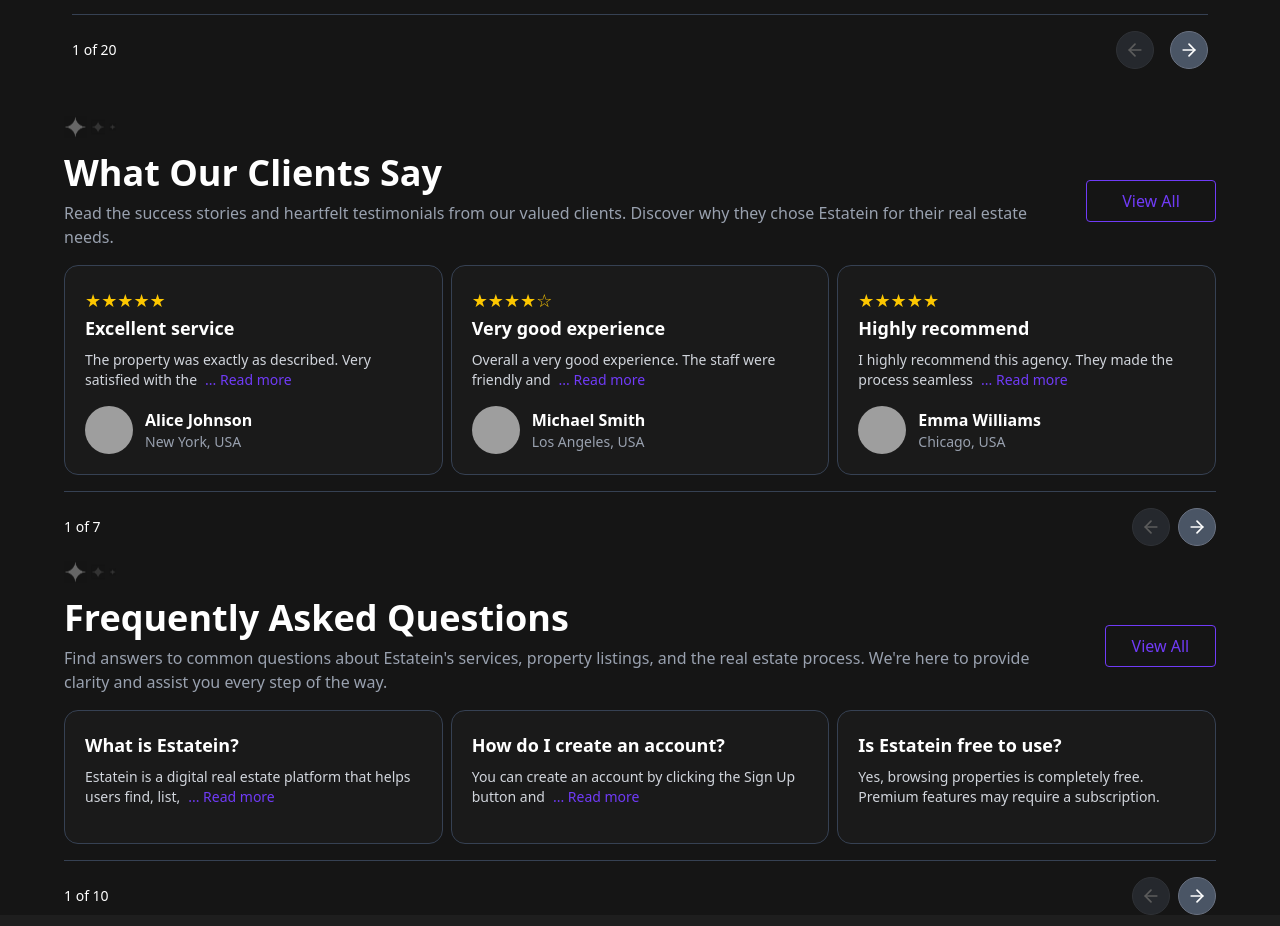
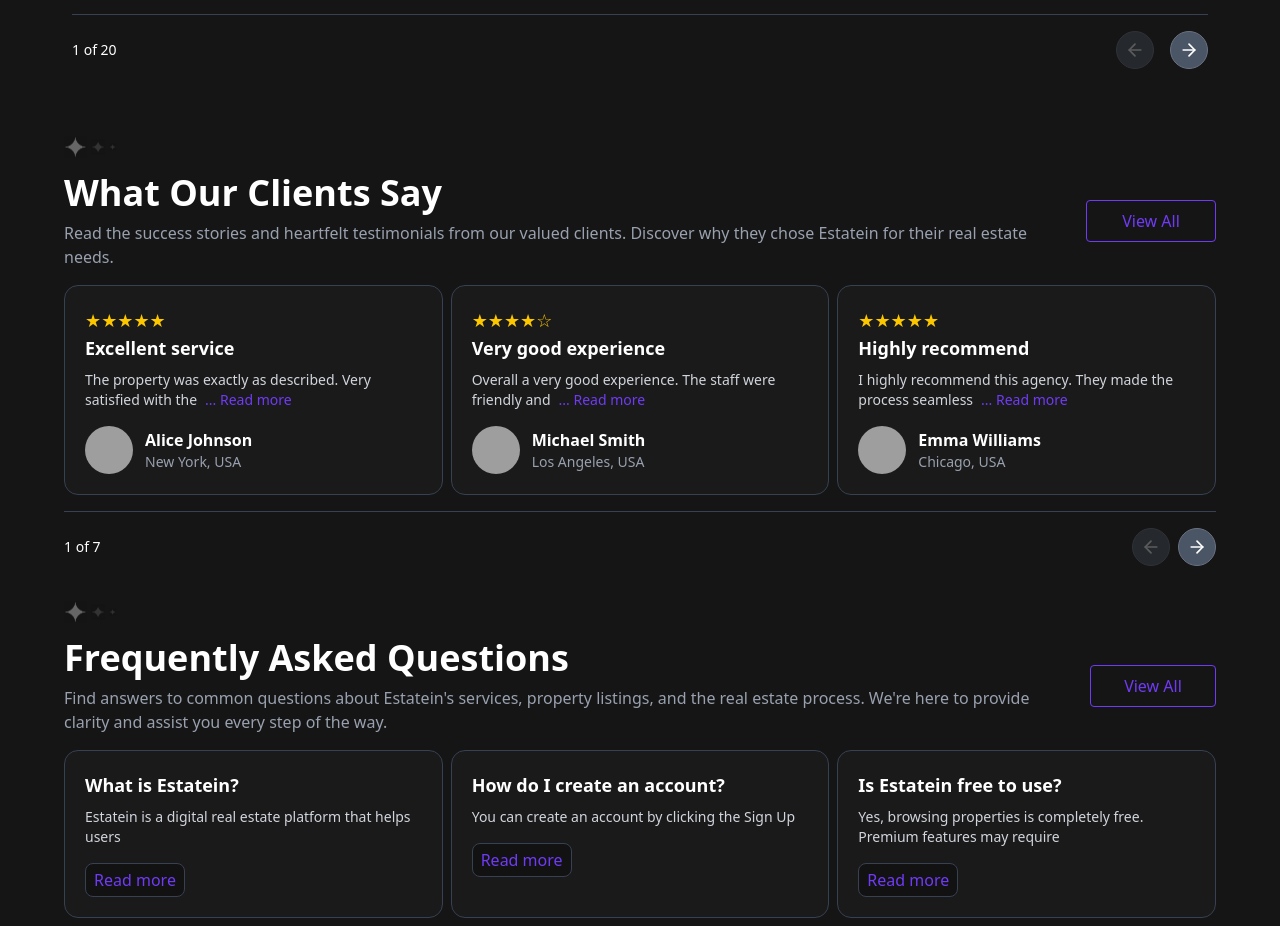
Before and after one commit to Jerry3048/Estatein, a React (Vite) app: page / in a window 1280 px wide. Shown: the part 1266-2192 px from the top of the page. Built offline with nearby package versions, Linux system fonts and the light colour scheme; grey boxes are pictures that could not be loaded.

Commit message:
made the FAQ section

```diff
--- a/src/Components/FAQSection.tsx
+++ b/src/Components/FAQSection.tsx
@@ -35,7 +35,7 @@
   return (
     <div className="w-[90%] mx-auto py-5 md:py-0">
       {/* Header */}
-      <div>
+      <div className="">
         <img
           src="/logo/Abstract Design (1).png"
           alt="Icon"
@@ -52,7 +52,7 @@
 
           <NavLink
             to="/AllFAQs"
-            className="text-[#703BF7] border border-[#703BF7] px-4 py-2 rounded hover:bg-[#703BF7] hover:text-white transition text-center w-[130px] hidden md:block"
+            className="text-[#703BF7] border border-[#703BF7] px-4 py-2 rounded hover:bg-[#703BF7] hover:text-white transition text-center w-[150px] hidden md:block"
           >
             View All
           </NavLink>
@@ -70,12 +70,12 @@
             <h3 className="text-lg font-semibold mb-2">{faq.question}</h3>
 
             {/* Answer */}
-            <p className="text-sm text-gray-300 mb-4">
+            <p className="text-sm text-gray-300">
               {expanded[faq.id]
                 ? faq.answer
-                : truncateWords(faq.answer, 12)}
-
-              {faq.answer.split(" ").length > 12 && (
+                : truncateWords(faq.answer, 10)}
+            </p>
+             {faq.answer.split(" ").length > 10 && (
                 <button
                   onClick={() =>
                     setExpanded((prev) => ({
@@ -83,12 +83,11 @@
                       [faq.id]: !prev[faq.id],
                     }))
                   }
-                  className="text-[#703BF7] ml-2 hover:underline"
+                  className="text-[#703BF7] px-2  py-1 bg-black/30 border border-gray-700 rounded-md mt-4"
                 >
-                  {expanded[faq.id] ? "Show less" : "... Read more"}
+                  {expanded[faq.id] ? "Show less" : " Read more"}
                 </button>
               )}
-            </p>
           </div>
         ))}
       </div>
--- a/src/Pages/Home.tsx
+++ b/src/Pages/Home.tsx
@@ -134,13 +134,13 @@
           </div>
       </section>
 
-      <section className="bg-black/30">
+      <section className="bg-black/30 pb-5">
         <PropertySection />
       </section>
-      <section className="bg-black/30">
+      <section className="bg-black/30 pb-5">
         <CommentSection/>
       </section>
-      <section className="bg-black/30">
+      <section className="bg-black/30 pb-5">
         <FAQSection/>
       </section>
     </div>
```
